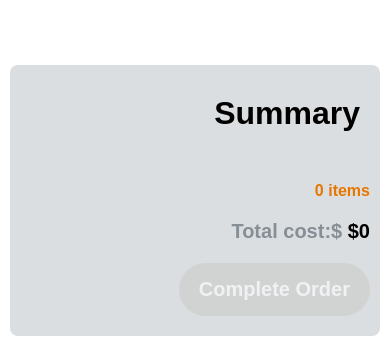
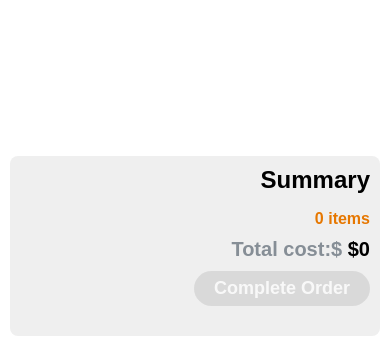
Before and after one commit to CodeHumps001/eizyBook, a plain HTML site: page index.html in a window 390 px wide. Both pictures are taken after a click on the icon 347 px from the left and 38 px from the top of the page. Shown: the part 498-837 px from the top of the page. Drawn offline with Linux system fonts and the light colour scheme.

Commit message:
Responsiveness implemented

```diff
--- a/responsive.css
+++ b/responsive.css
@@ -65,6 +65,14 @@
     height: 170px;
     border-radius: 11px;
     background-color: #868e96;
+}
+.cart-container{
+    padding: 20px 10px;
+    max-height: 390px;
+    overflow-y: scroll;
+    background-color: #fff;
+    animation: fade-in ease-in .5s backwards;
+
 }
 
 
--- a/style.css
+++ b/style.css
@@ -198,9 +198,14 @@ body{
     width: 65%;
 }
 .summary{
+    height: 180px;
     width: 35%;
-    background-color: #dbdee0;
+    background-color: #efefef !important;
     border-radius: 8px;
+}
+.summary .head{
+    padding: 10px;
+    font-size: 12px;
 }
 
 .cart-items{
@@ -310,10 +315,10 @@ body{
 }
 .item-price-compute{
     width: 100%;
-    padding: 20px 10px;
+    padding: 6px 10px;
     display: flex;
     flex-direction: column;
-    gap: 20px;
+    gap: 10px;
     align-items: start;
 }
 .total{
@@ -325,8 +330,8 @@ body{
 }
 .p-order button{
 
-    padding: 15px 20px;
-    font-size: 20px;
+    padding: 7px 20px;
+    font-size: 18px;
     font-weight: bolder;
     border: none;
     background-color: #51cf66;
```
